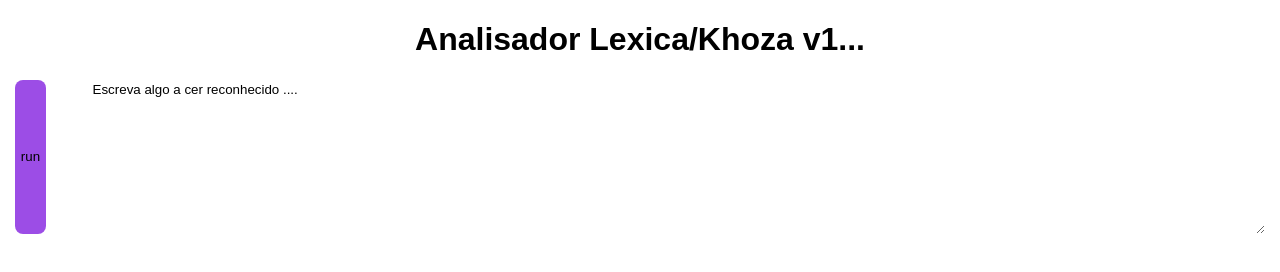
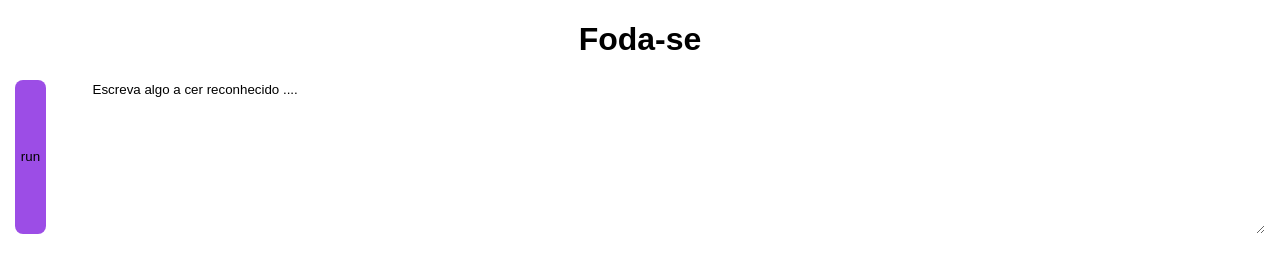
Before and after one commit to Khoza1/Khoza1.github.io, a plain HTML site: page index.html in a window 1280 px wide. Drawn offline with Linux system fonts and the light colour scheme.

Commit message:
Update index.html

```diff
--- a/index.html
+++ b/index.html
@@ -11,7 +11,7 @@
 <body>
 
     <div id="info">
-        <h1>Analisador Lexica/Khoza v1...</h1>
+        <h1>Foda-se</h1>
     </div>
 
     <div id="area">
```
